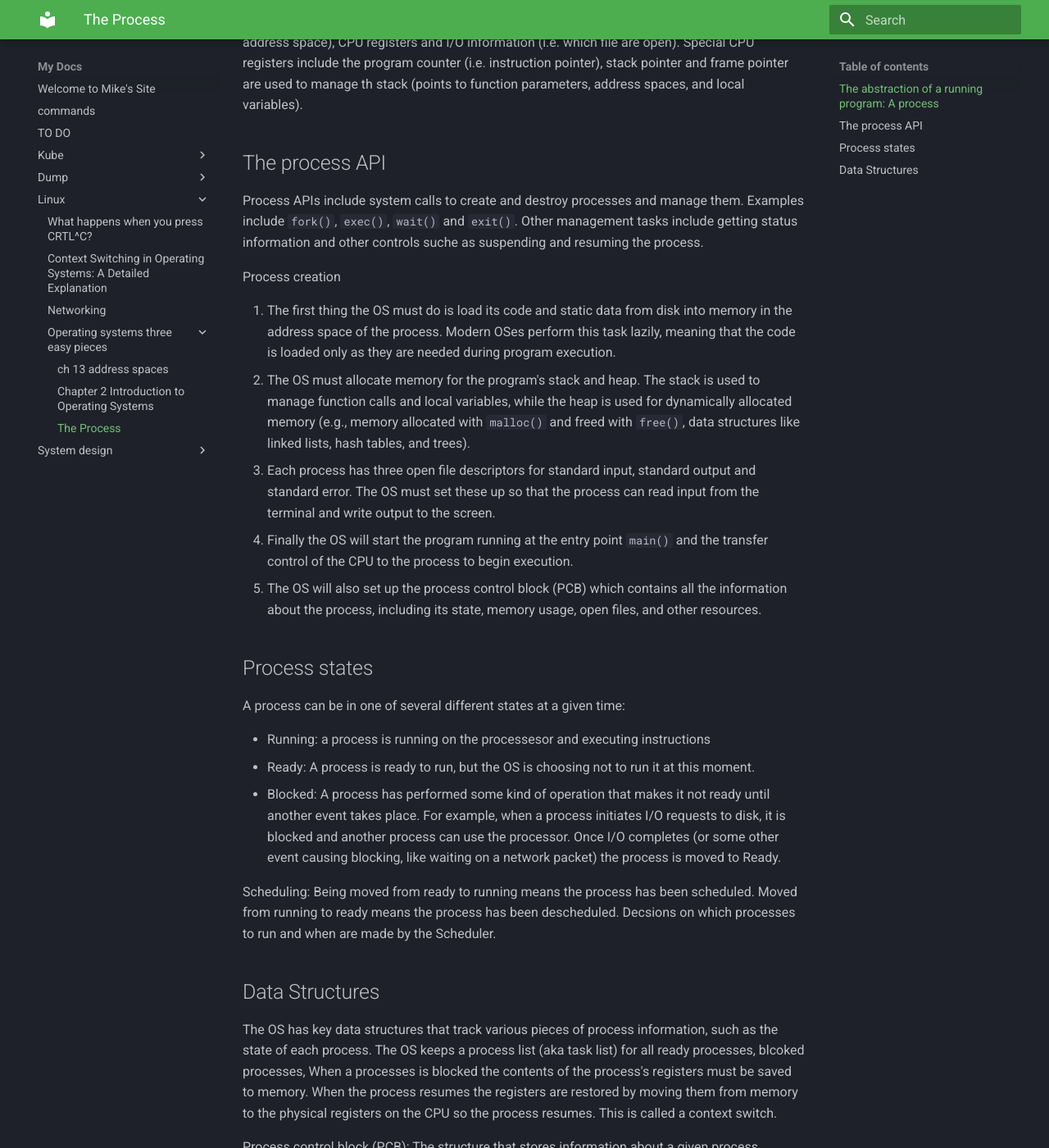
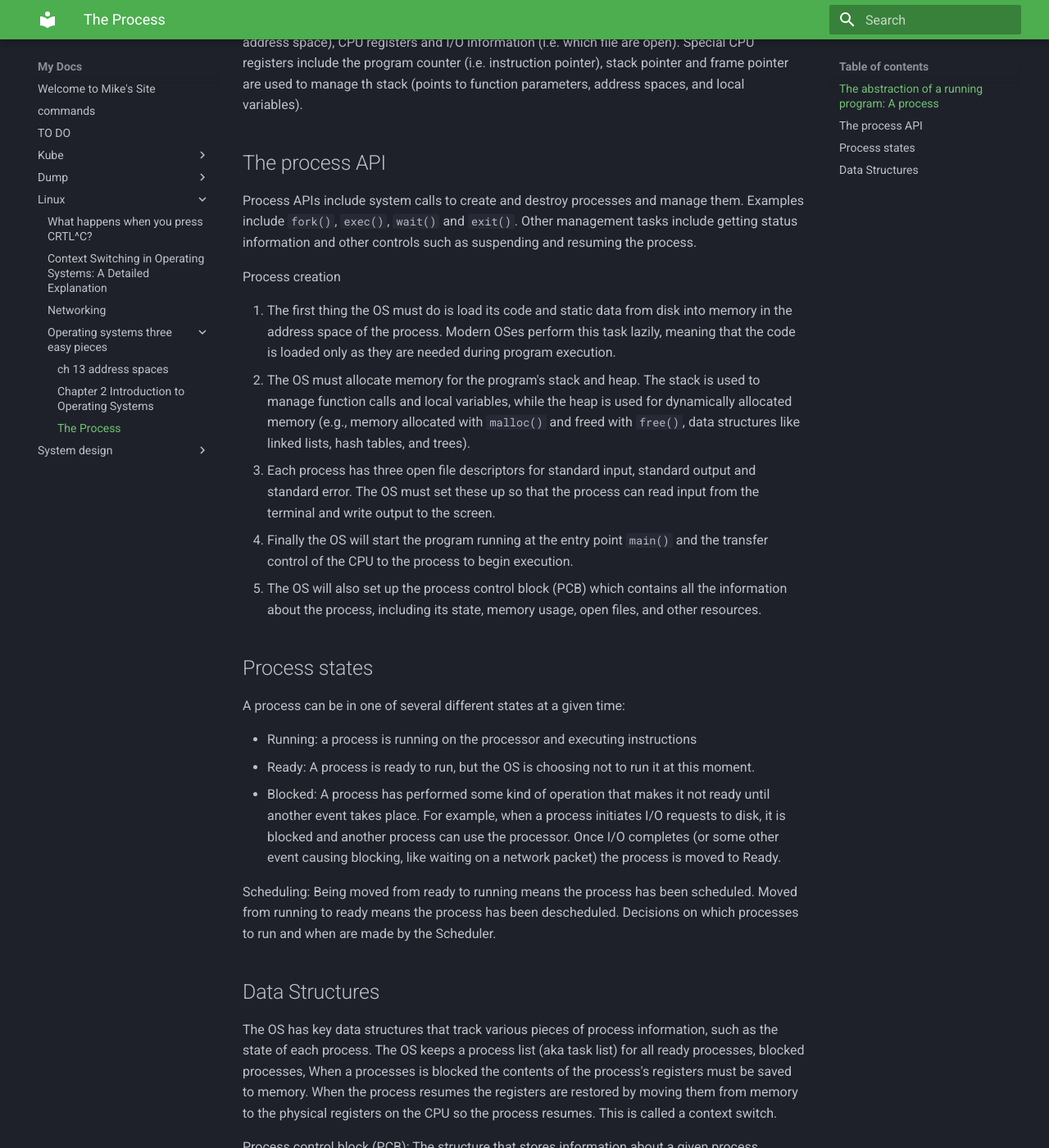
Before and after one commit to mjarmijo/mkdocs_notes, an MkDocs documentation site: the page built from docs/linux/operating_systems_three_easy_pieces/ch_4_the_process.md, in a window 1280 px wide and 1400 px high, scrolled down 696 px. Shown: the whole window at 82% size. Built offline with MkDocs 1.6.1 and Material for MkDocs 9.7.7, drawn with Linux system fonts in a browser that asks for light colours; some of the changed text lies outside the part shown.

Commit message:
Add ch5 and fix typos

```diff
--- a/docs/linux/operating_systems_three_easy_pieces/ch_4_the_process.md
+++ b/docs/linux/operating_systems_three_easy_pieces/ch_4_the_process.md
@@ -18,7 +18,7 @@ One important component of state include its machine state, which is made up of
 
 ## The process API
 
-Process APIs include system calls to create and destroy processes and manage them. Examples include `fork()`, `exec()`, `wait()` and `exit()`. Other management tasks include getting status information and other controls suche as suspending and resuming the process.
+Process APIs include system calls to create and destroy processes and manage them. Examples include `fork()`, `exec()`, `wait()` and `exit()`. Other management tasks include getting status information and other controls such as suspending and resuming the process.
 
 Process creation
 
@@ -32,15 +32,15 @@ Process creation
 
 A process can be in one of several different states at a given time:
 
-- Running: a process is running on the processesor and executing instructions
+- Running: a process is running on the processor and executing instructions
 - Ready: A process is ready to run, but the OS is choosing not to run it at this moment.
 - Blocked: A process has performed some kind of operation that makes it not ready until another event takes place. For example, when a process initiates I/O requests to disk, it is blocked and another process can use the processor. Once I/O completes (or some other event causing blocking, like waiting on a network packet) the process is moved to Ready.
 
-Scheduling: Being moved from ready to running means the process has been scheduled. Moved from running to ready means the process has been descheduled. Decsions on which processes to run and when are made by the Scheduler.
+Scheduling: Being moved from ready to running means the process has been scheduled. Moved from running to ready means the process has been descheduled. Decisions on which processes to run and when are made by the Scheduler.
 
 ## Data Structures
 
-The OS has key data structures that track various pieces of process information, such as the state of each process. The OS keeps a process list (aka task list) for all ready processes, blcoked processes, When a processes is blocked the contents of the process's registers must be saved to memory. When the process resumes the registers are restored by moving them from memory to the physical registers on the CPU so the process resumes. This is called a context switch.
+The OS has key data structures that track various pieces of process information, such as the state of each process. The OS keeps a process list (aka task list) for all ready processes, blocked processes, When a processes is blocked the contents of the process's registers must be saved to memory. When the process resumes the registers are restored by moving them from memory to the physical registers on the CPU so the process resumes. This is called a context switch.
 
 Process control block (PCB): The structure that stores information about a given process (program counter, stack pointer, PID etc)
 
```
Also changed, not shown: other parts of docs/linux/operating_systems_three_easy_pieces/ch_4_the_process.md (+1 -1 lines), 1 other file.
